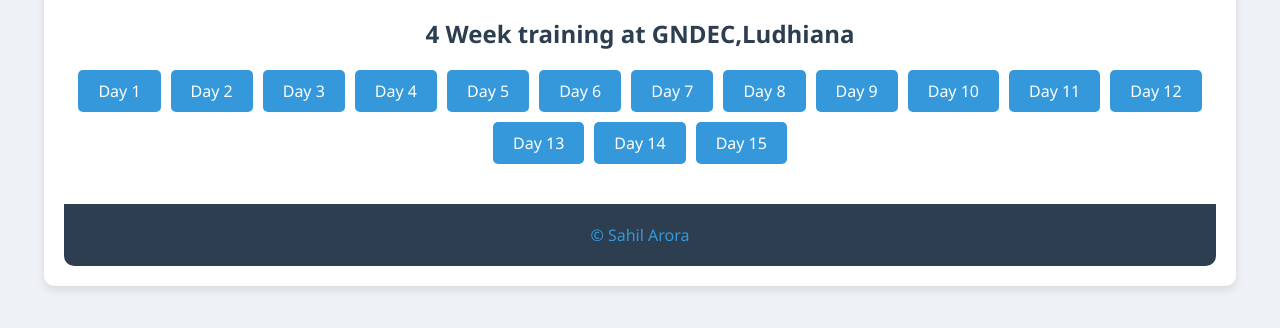
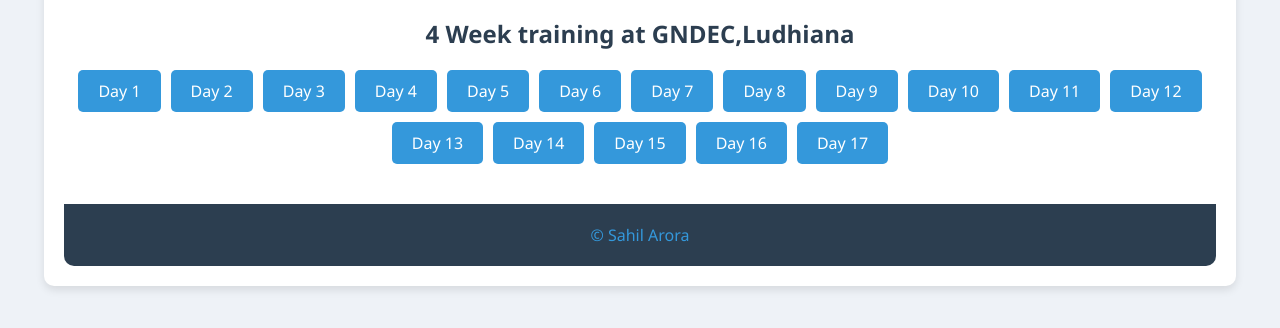
Before and after one commit to SahilAroraYT/TR-102-Daily-Diary, a plain HTML site: page index.html in a window 1280 px wide. Shown: the part 236-564 px from the top of the page. Drawn offline with Linux system fonts and the light colour scheme.

Commit message:
Update index.html

```diff
--- a/index.html
+++ b/index.html
@@ -127,9 +127,9 @@
                 <a href="Day13.html">Day 13</a>
                 <a href="Day14.html">Day 14</a>
                 <a href="Day15.html">Day 15</a>
-                <!-- <a href="day16.html">Day 16</a>
-                <a href="day17.html">Day 17</a>
-                <a href="day18.html">Day 18</a>
+                <a href="Day16.html">Day 16</a>
+                <a href="Day17.html">Day 17</a>
+<!--                 <a href="day18.html">Day 18</a>
                 <a href="day19.html">Day 19</a>
                 <a href="day20.html">Day 20</a>
                 <a href="day21.html">Day 21</a>
@@ -139,7 +139,7 @@
                 <a href="day25.html">Day 25</a>
                 <a href="day26.html">Day 26</a>
                 <a href="day27.html">Day 27</a>
-                <a href="day28.html">Day 28</a> -->
+                <a href="day28.html">Day 28</a>  -->
             </div>
         </section>
 
```
